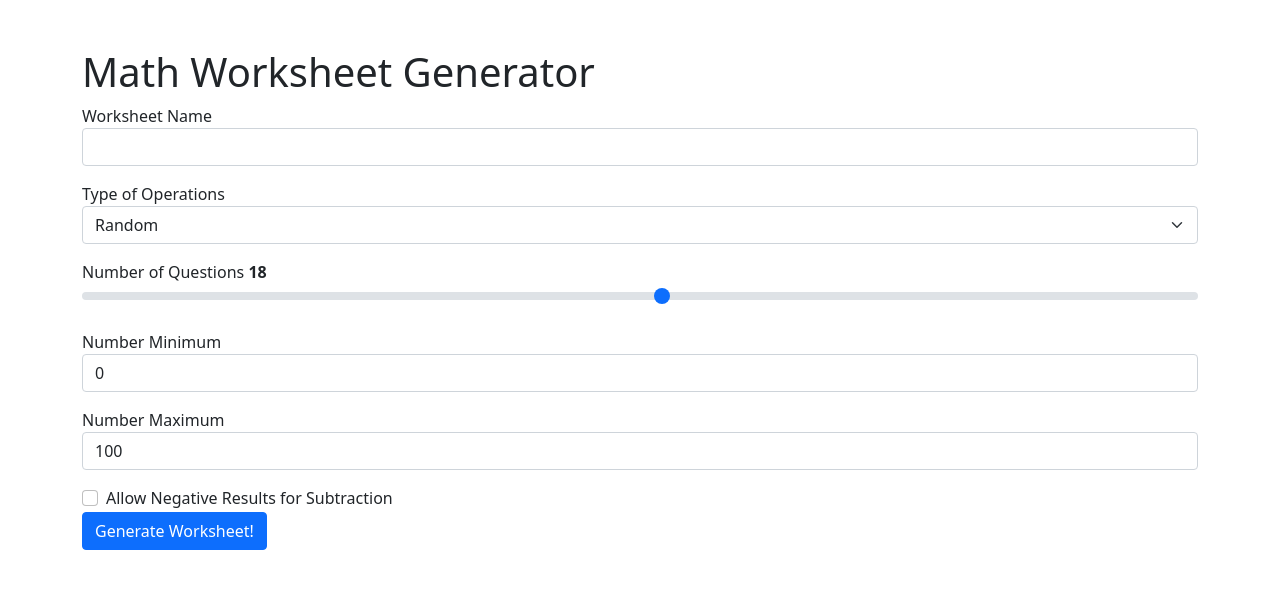
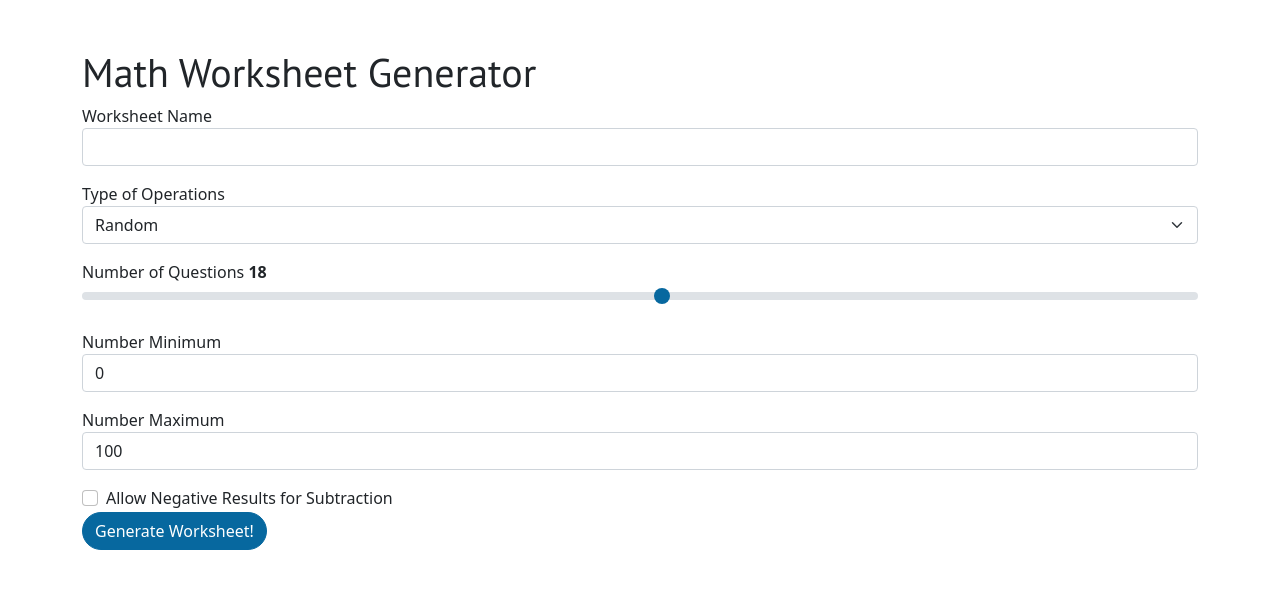
Before and after one commit to quentinikeno/Springboard-SEC-Capstone-Project-1, a Flask app: page / in a window 1280 px wide. Shown: the part 72-661 px from the top of the page. Run offline with Flask 2, Linux system fonts and the light colour scheme; some libraries are stand-ins or nearby versions.

Commit message:
Add link to themestr css and new Google fonts.

```diff
--- a/templates/base.html
+++ b/templates/base.html
@@ -19,7 +19,17 @@
 		/>
 		<link
 			rel="stylesheet"
+			href="{{ url_for('static', filename='themestr.css') }}"
+		/>
+		<link
+			rel="stylesheet"
 			href="{{ url_for('static', filename='app.css') }}"
+		/>
+		<link rel="preconnect" href="https://fonts.googleapis.com" />
+		<link rel="preconnect" href="https://fonts.gstatic.com" crossorigin />
+		<link
+			href="https://fonts.googleapis.com/css2?family=Coming+Soon&family=Quicksand:wght@400;700&display=swap"
+			rel="stylesheet"
 		/>
 		<script
 			src="https://cdn.jsdelivr.net/npm/bootstrap@5.1.3/dist/js/bootstrap.bundle.min.js"
```
